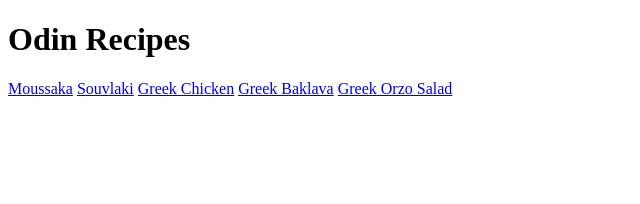
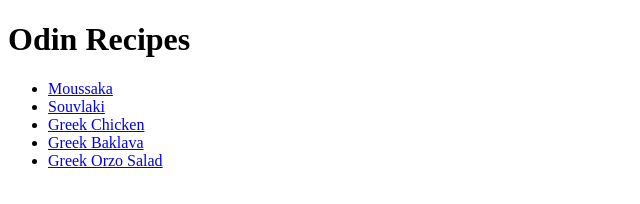
Before and after one commit to adam-dev255/odin-recipes, a plain HTML site: page index.html in a window 1280 px wide. Shown: the whole page, without its empty margins (0-640 px from the left). Drawn offline with Linux system fonts and the light colour scheme.

Commit message:
Add navigation anchors to unordered list
Added navigation anchors in index.html to an
unordered list, ensuring each anchor is displayed
on a separate line.

```diff
--- a/index.html
+++ b/index.html
@@ -11,9 +11,11 @@
         <h1>Odin Recipes</h1>
     </body>
 
-    <a href="./recipes/moussaka.html" target="_blank" rel="noreferrer">Moussaka</a>
-    <a href="./recipes/souvlaki.html" target="_blank" rel="noreferrer">Souvlaki</a>
-    <a href="./recipes/greek-chicken.html" target="_blank" rel="noreferrer">Greek Chicken</a>
-    <a href="./recipes/greek-baklava.html" target="_blank" rel="noreferrer">Greek Baklava</a>
-    <a href="./recipes/greek-orzo-salad.html" target="_blank" rel="noreferrer">Greek Orzo Salad</a>
+    <ul>
+        <li><a href="./recipes/moussaka.html" target="_blank" rel="noreferrer">Moussaka</a></li>
+        <li><a href="./recipes/souvlaki.html" target="_blank" rel="noreferrer">Souvlaki</a></li>
+        <li><a href="./recipes/greek-chicken.html" target="_blank" rel="noreferrer">Greek Chicken</a></li>
+        <li><a href="./recipes/greek-baklava.html" target="_blank" rel="noreferrer">Greek Baklava</a></li>
+        <li><a href="./recipes/greek-orzo-salad.html" target="_blank" rel="noreferrer">Greek Orzo Salad</a></li>
+    </ul>
 </html>
```
